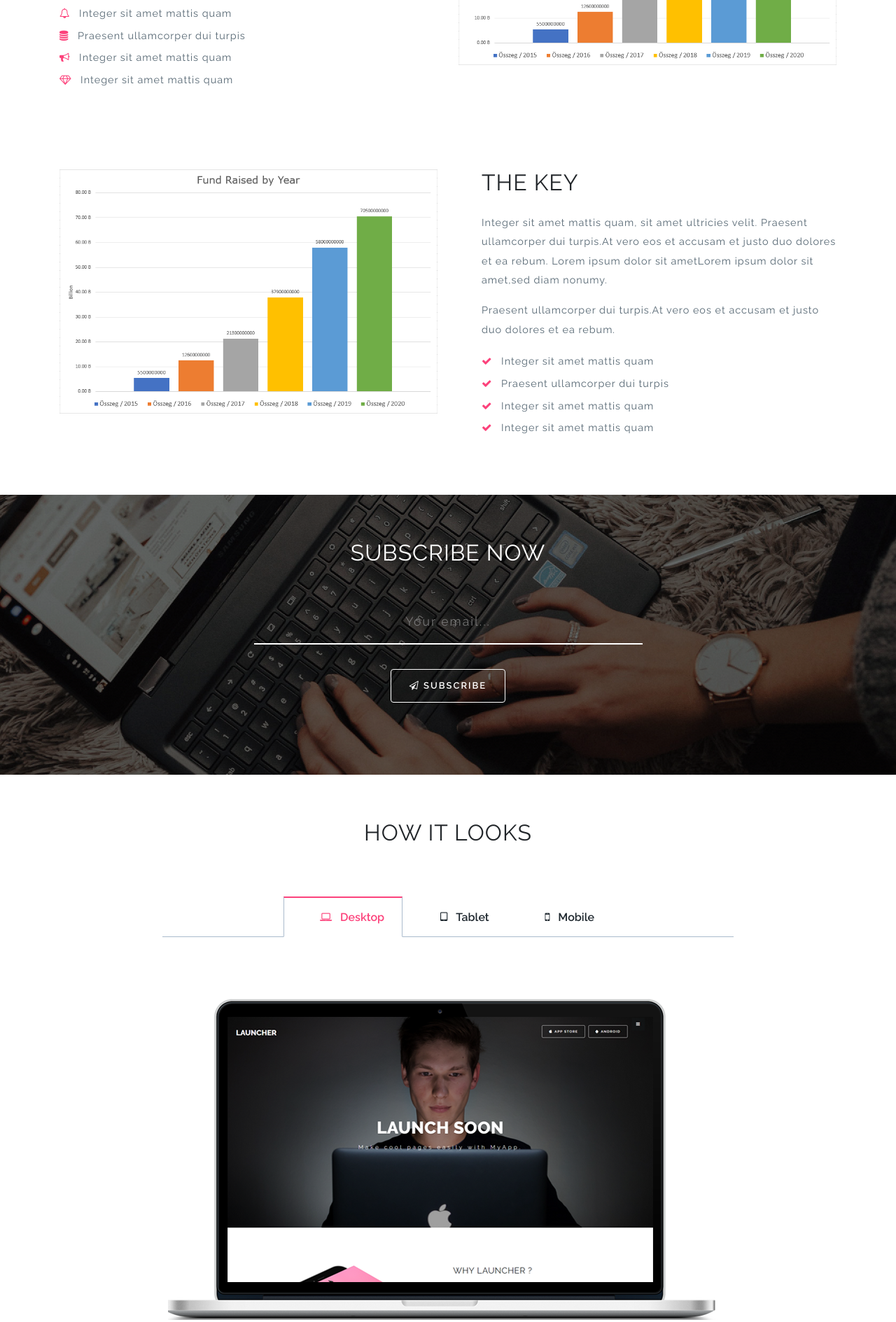
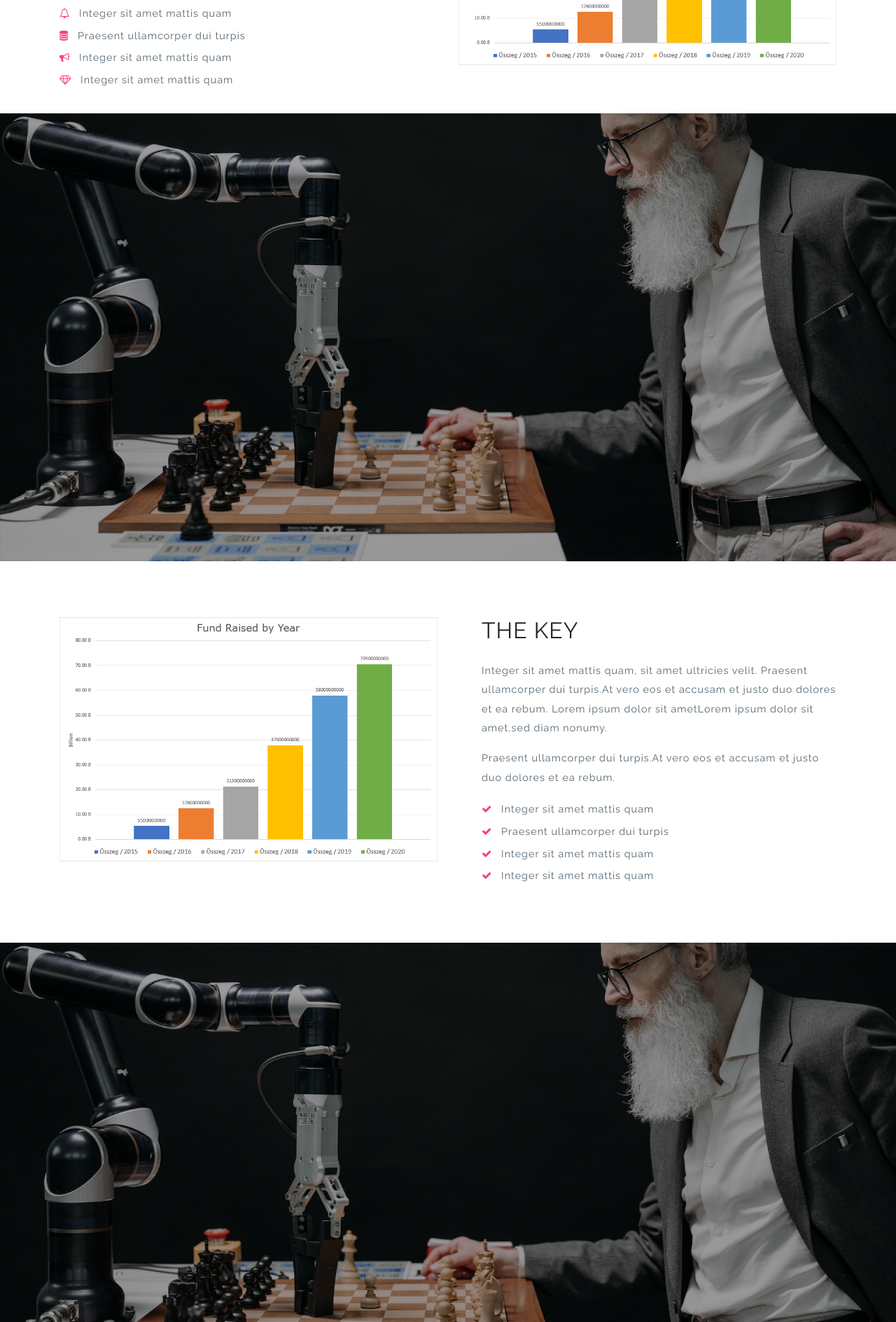
Before and after one commit to fekasgt/fekasgt.github.io, a plain HTML site: page index.html in a window 1280 px wide. Shown: the part 2129-4018 px from the top of the page at 70% size. Drawn offline with Linux system fonts and the light colour scheme.

Commit message:
Update index.html

```diff
--- a/index.html
+++ b/index.html
@@ -160,6 +160,15 @@ License URL: http://creativecommons.org/licenses/by/3.0/
         </div>
     </section>
 
+    <section class="main-banner2" id="home">
+        <div class="layer">
+            <div class="container">
+                <div class="baner-info-w3layouts text-center">
+                </div>
+            </div>
+        </div>
+    </section>
+
     <section class="banner-bottom-w3ls py-lg-5 py-4" id="about">
         <div class="container py-sm-5 py-4">
             <div class="ab-grids row text-left pb-3">
@@ -200,6 +209,15 @@ License URL: http://creativecommons.org/licenses/by/3.0/
             </div>
 
 
+        </div>
+    </section>
+
+    <section class="main-banner2" id="home">
+        <div class="layer">
+            <div class="container">
+                <div class="baner-info-w3layouts text-center">
+                </div>
+            </div>
         </div>
     </section>
 
```
